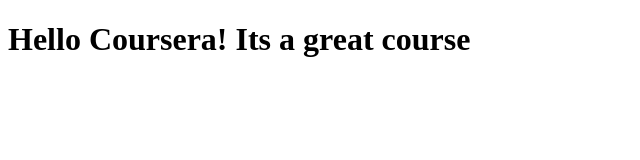
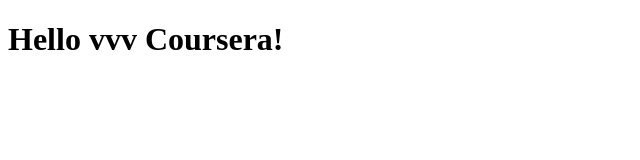
Before and after one commit to MeteYener/coursera_1, a plain HTML site: page site/index.html in a window 1280 px wide. Shown: the whole page, without its empty margins (0-640 px from the left). Drawn offline with Linux system fonts and the light colour scheme.

Commit message:
Small addition to our page content

```diff
--- a/site/index.html
+++ b/site/index.html
@@ -4,6 +4,6 @@
 	<title>Hello Coursera</title>
 </head>
 <body>
-<h1> Hello Coursera! Its a  great course</h1>
+<h1> Hello vvv  Coursera!</h1>
 </body>
 </html>
```
